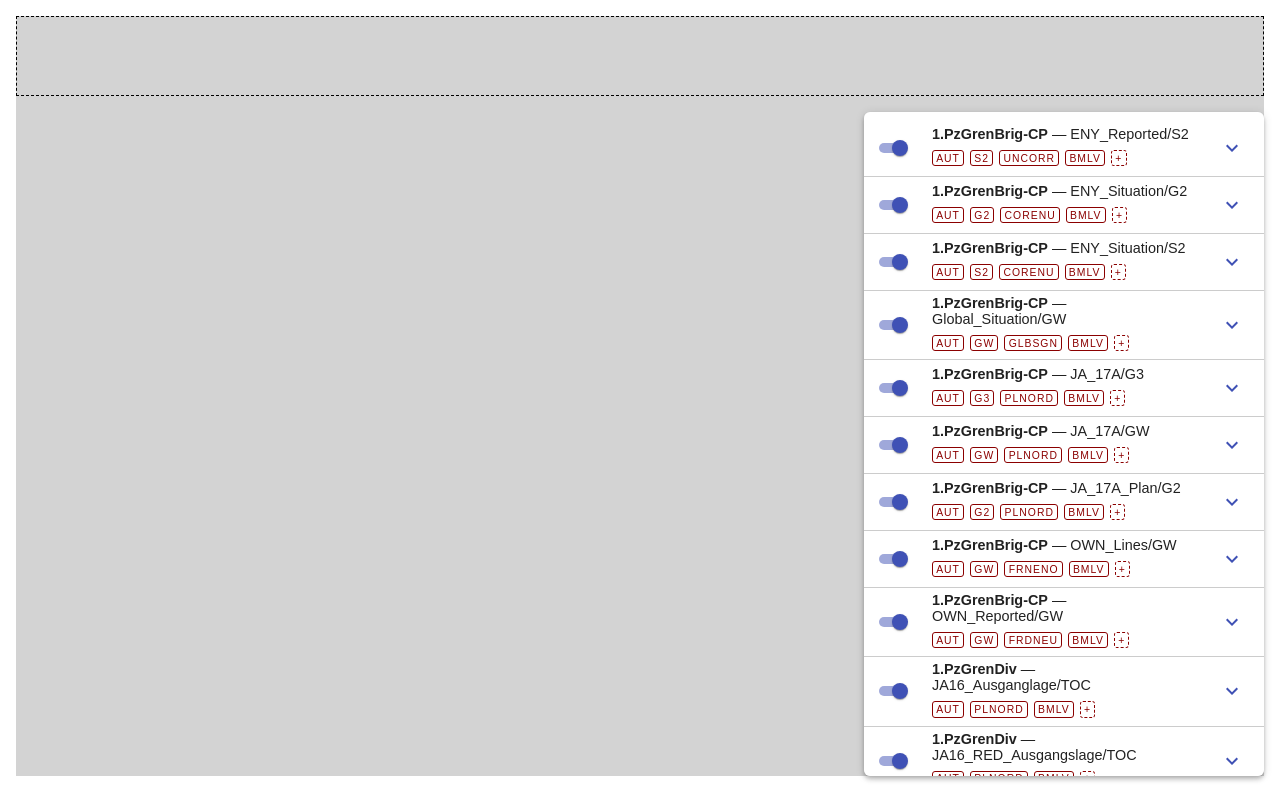
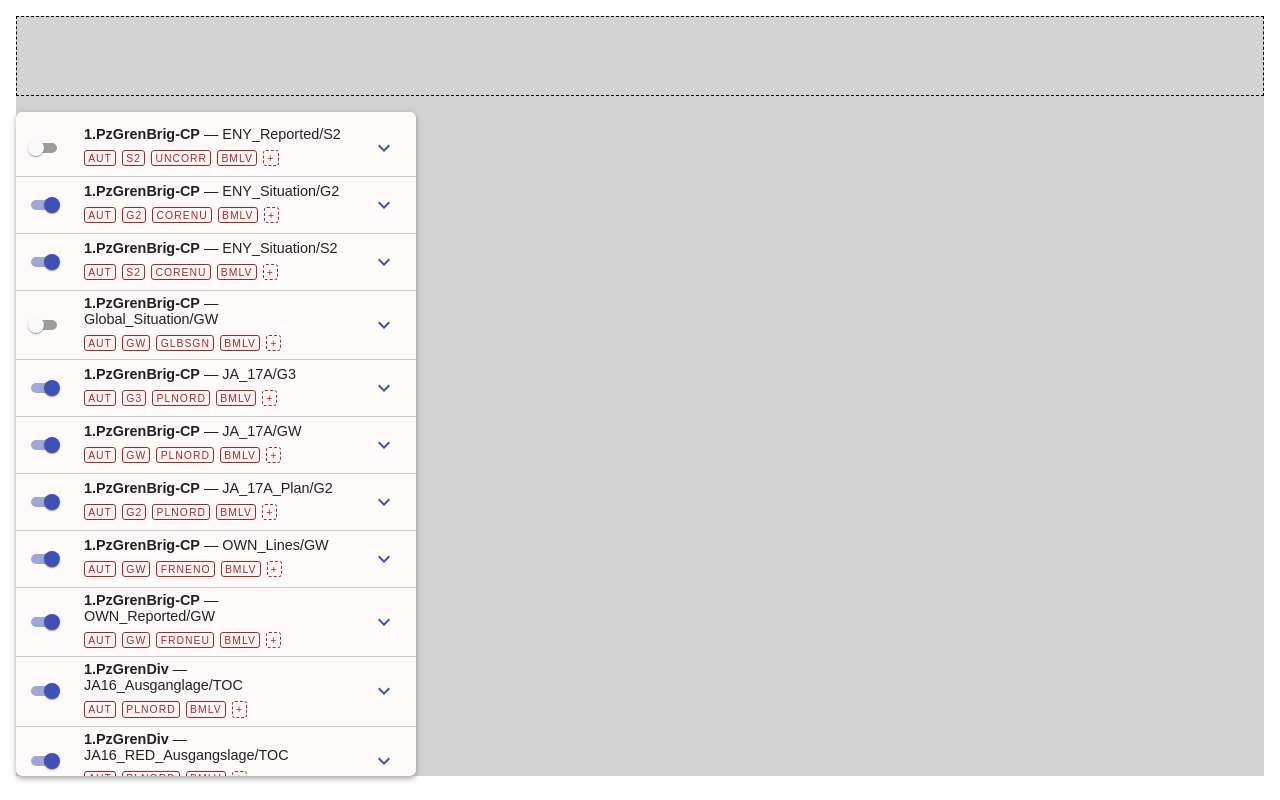
Before and after one commit to dehmer/lab-wirth, a React (Create React App) app: page / in a window 1280 px wide. Built offline with nearby package versions, Linux system fonts and the light colour scheme.

Commit message:
clean-up.

```diff
--- a/src/App.js
+++ b/src/App.js
@@ -49,6 +49,7 @@
     pointerEvents: 'auto',
     borderRadius: '6px', // default: 4px
     gridArea: 'L',
+    backgroundColor: '#fffafa' // snow: https://encycolorpedia.com/fffafa
   },
 
   rightPanel: {
@@ -96,32 +97,9 @@
         <div className={classes.osd}></div>
         <div className={classes.contentPanel}>
           {/* <div className={classes.leftPanel}></div> */}
-          <Paper className={classes.rightPanel} elevation={4}>
+          <Paper className={classes.leftPanel} elevation={4}>
             <NestedList/>
           </Paper>
-          {/* <Paper className={classes.bottomPanel} elevation={4}>
-            <Tag label='CORENU'></Tag>
-            <Tag label='FRDNEU'></Tag>
-            <Tag label='FRNENO'></Tag>
-            <Tag label='GLBSGN'></Tag>
-            <Tag label='PLNORD'></Tag>
-            <Tag label='UNCORR'></Tag>
-
-            <Tag label='Correlated enemy and unknown'></Tag>
-            <Tag label='Friendly and neutral (organisational)'></Tag>
-            <Tag label='Friendly and neutral (non-organisational)'></Tag>
-            <Tag label='Globally significant'></Tag>
-            <Tag label='Plans/Orders'></Tag>
-            <Tag label='Uncorrelated enemy and unknown'></Tag>
-
-            <Tag label='unclassified'></Tag>
-            <Tag label='BMLV'></Tag>
-
-            <Tag label='S2'></Tag>
-            <Tag label='S3'></Tag>
-            <Tag label='S4'></Tag>
-            <Tag label='S6'></Tag>
-          </Paper> */}
         </div>
       </div>
   )
--- a/src/LayerGroup.js
+++ b/src/LayerGroup.js
@@ -62,6 +62,17 @@
   />
 }
 
+const Body = props => {
+  const classes = useStyles()
+  const {children, tags} = props
+  return (
+    <div className={classes.itemCenter}>
+      {children}
+      <TagPanel tags={tags}/>
+    </div>
+  )
+}
+
 const Overlay = props => {
   const classes = useStyles()
   const {overlay} = props // NOTE: group is available too
@@ -71,10 +82,7 @@
   return (
     <div className={classes.layerItem} key={overlay.uri}>
       <VisibilitySwitch visible={visible} onVisibilityChange={onVisibilityChange}/>
-      <div className={classes.itemCenter}>
-        {overlay.title}
-        <TagPanel tags={['Overlay']}/>
-      </div>
+      <Body tags={['Overlay']}>{overlay.title}</Body>
       <IconButton
         className={classes.itemRight}
         color="primary"
@@ -105,12 +113,9 @@
         key={group.uri}
       >
         <VisibilitySwitch visible={visible} onVisibilityChange={onVisibilityChange}/>
-        <div
-          className={classes.itemCenter}
-        >
+        <Body tags={tags}>
           <b>{group.organization}</b> — {group.title}
-          <TagPanel tags={tags}/>
-        </div>
+        </Body>
         <IconButton
           className={classes.itemRight}
           color="primary"
--- a/src/TagPanel.js
+++ b/src/TagPanel.js
@@ -1,5 +1,12 @@
 import React from 'react'
 import { makeStyles } from '@material-ui/core/styles'
+
+const DarkRed = 'darkred'
+const RedSalsa = '#fd3a4a' // https://encycolorpedia.com/fd3a4a
+const PinkRed = '#c50212' // https://encycolorpedia.com/c50212
+const Firebrick = "#b22222"
+
+const TagColor = Firebrick
 
 const useStyles = makeStyles(theme => ({
   'tag-area': {
@@ -13,9 +20,9 @@
 
   tag: {
     pointerEvents: 'none',
-    border: '1px solid darkred',
+    border: `1px solid ${TagColor}`,
     borderRadius: '3px',
-    color: 'darkred',
+    color: TagColor,
     fontSize: '.65rem',
     letterSpacing: '1px',
     padding: '.1rem .2rem',
@@ -28,9 +35,9 @@
 
   tagPlaceholder: {
     pointerEvents: 'none',
-    border: '1px dashed darkred',
+    border: `1px dashed ${TagColor}`,
     borderRadius: '3px',
-    color: 'darkred',
+    color: TagColor,
     fontSize: '.65rem',
     letterSpacing: '1px',
     padding: '.1rem .2rem',
--- a/src/index.css
+++ /dev/null
@@ -1,13 +0,0 @@
-body {
-  margin: 0;
-  font-family: -apple-system, BlinkMacSystemFont, 'Segoe UI', 'Roboto', 'Oxygen',
-    'Ubuntu', 'Cantarell', 'Fira Sans', 'Droid Sans', 'Helvetica Neue',
-    sans-serif;
-  -webkit-font-smoothing: antialiased;
-  -moz-osx-font-smoothing: grayscale;
-}
-
-code {
-  font-family: source-code-pro, Menlo, Monaco, Consolas, 'Courier New',
-    monospace;
-}
--- a/src/index.js
+++ b/src/index.js
@@ -1,23 +1,12 @@
-import React from 'react';
-import ReactDOM from 'react-dom';
-import CssBaseline from '@material-ui/core/CssBaseline';
-import { ThemeProvider } from '@material-ui/core/styles';
-import App from './App';
-import theme from './theme';
-import * as serviceWorker from './serviceWorker';
+import React from 'react'
+import ReactDOM from 'react-dom'
+import App from './App'
+import * as serviceWorker from './serviceWorker'
 
-ReactDOM.render(
-  <ThemeProvider theme={theme}>
-    {/* CssBaseline kickstart an elegant, consistent, and simple baseline to build upon. */}
-    <CssBaseline />
-    <App />
-  </ThemeProvider>,
-  document.querySelector('#root'),
-);
-
-ReactDOM.render(<App />, document.getElementById('root'));
+const root = document.getElementById('root')
+ReactDOM.render(<App/>, root)
 
 // If you want your app to work offline and load faster, you can change
 // unregister() to register() below. Note this comes with some pitfalls.
 // Learn more about service workers: https://bit.ly/CRA-PWA
-serviceWorker.unregister();
+serviceWorker.unregister()
--- a/src/theme.js
+++ /dev/null
@@ -1,22 +0,0 @@
-import { red } from '@material-ui/core/colors';
-import { createMuiTheme } from '@material-ui/core/styles';
-
-// A custom theme for this app
-const theme = createMuiTheme({
-  palette: {
-    primary: {
-      main: '#556cd6',
-    },
-    secondary: {
-      main: '#19857b',
-    },
-    error: {
-      main: red.A400,
-    },
-    background: {
-      default: '#fff',
-    },
-  },
-});
-
-export default theme;
```
Also changed, not shown: src/ProTip.js (deleted, +0 -35 lines), src/setupTests.js (deleted, +0 -5 lines), src/logo.svg (deleted).
